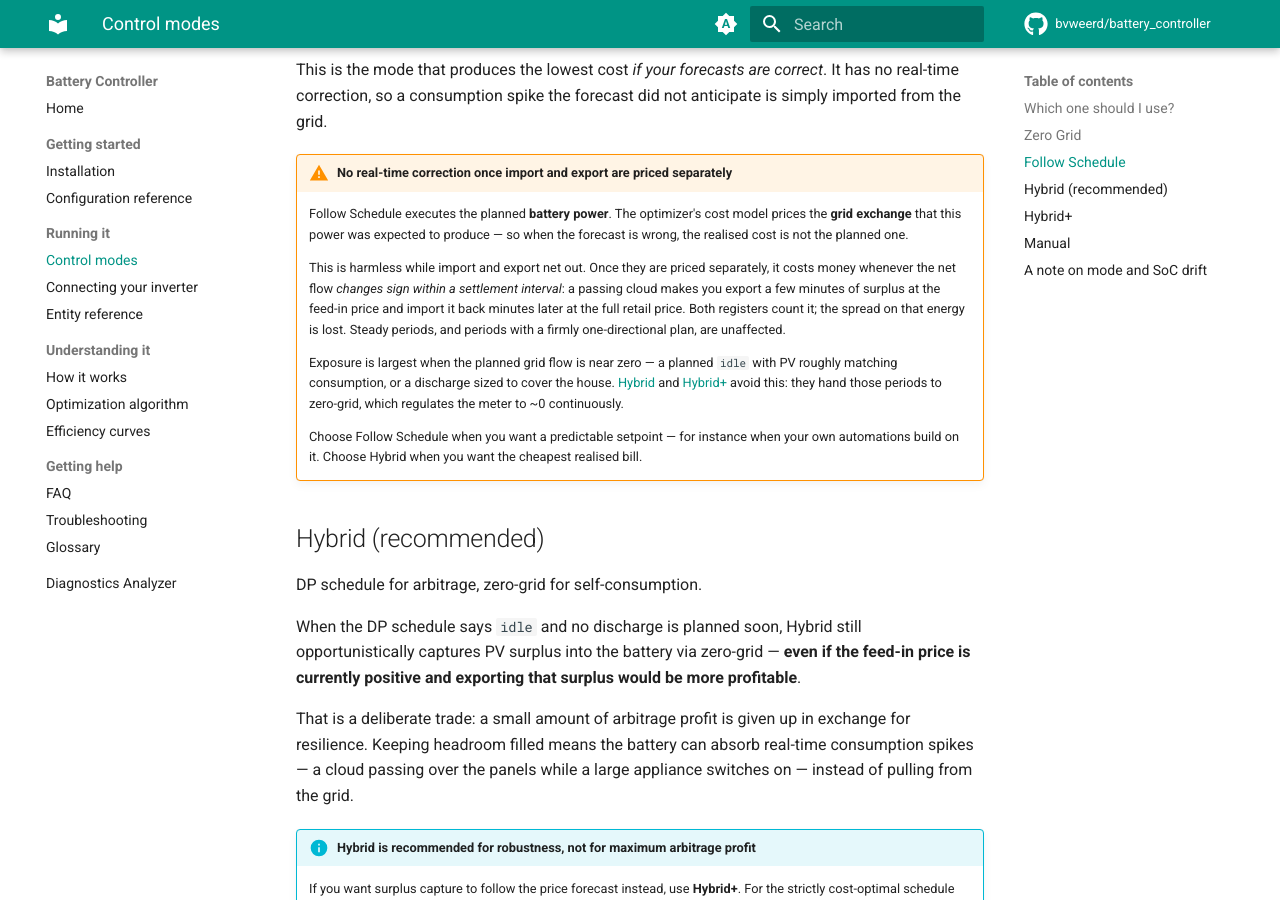
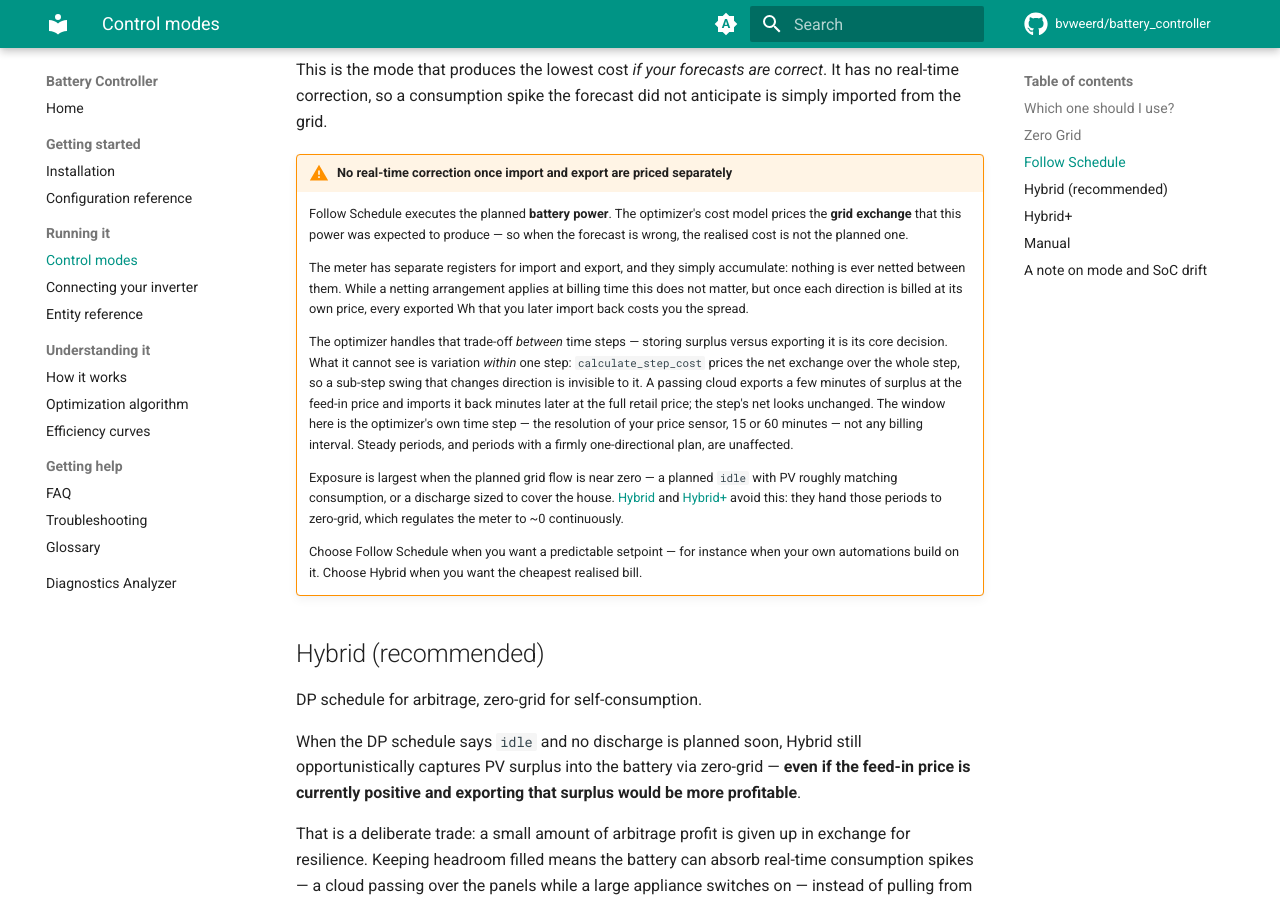
Before and after one commit to bvweerd/battery_controller, an MkDocs documentation site: the page built from docs/control-modes.md, in a window 1280 px wide and 900 px high, scrolled down 2373 px. Built offline with MkDocs 1.6.1 and Material for MkDocs 9.7.7, drawn with Linux system fonts in a browser that asks for light colours; comment, search, counter and statistics services are not loaded.

Commit message:
docs: correct the netting explanation in the Follow Schedule warning
"Changes sign within a settlement interval" was misleading. Import and
export registers never net against each other at the meter; a netting
arrangement is a billing rule layered on top, and its window is the
billing period, not any short interval. Once each direction is billed at
its own price there is no netting window at all.

The exposure is therefore a model-resolution limit, not a billing
boundary: the optimizer already prices the store-versus-export trade-off
between time steps, and only sub-step variation is invisible to it
because calculate_step_cost prices the net over the whole step. The
relevant window is the optimizer's time step — the price sensor's
resolution — which is what the text now says.

Co-Authored-By: Claude Opus 5 <noreply@anthropic.com>
Claude-Session: https://claude.ai/code/session_01KLjUmZWiLB6xHSeoLWUMjr

```diff
--- a/docs/control-modes.md
+++ b/docs/control-modes.md
@@ -60,12 +60,20 @@ imported from the grid.
     prices the **grid exchange** that this power was expected to produce — so when the
     forecast is wrong, the realised cost is not the planned one.
 
-    This is harmless while import and export net out. Once they are priced separately, it
-    costs money whenever the net flow *changes sign within a settlement interval*: a
-    passing cloud makes you export a few minutes of surplus at the feed-in price and
-    import it back minutes later at the full retail price. Both registers count it; the
-    spread on that energy is lost. Steady periods, and periods with a firmly
-    one-directional plan, are unaffected.
+    The meter has separate registers for import and export, and they simply accumulate:
+    nothing is ever netted between them. While a netting arrangement applies at billing
+    time this does not matter, but once each direction is billed at its own price, every
+    exported Wh that you later import back costs you the spread.
+
+    The optimizer handles that trade-off *between* time steps — storing surplus versus
+    exporting it is its core decision. What it cannot see is variation *within* one step:
+    `calculate_step_cost` prices the net exchange over the whole step, so a sub-step swing
+    that changes direction is invisible to it. A passing cloud exports a few minutes of
+    surplus at the feed-in price and imports it back minutes later at the full retail
+    price; the step's net looks unchanged. The window here is the optimizer's own time
+    step — the resolution of your price sensor, 15 or 60 minutes — not any billing
+    interval. Steady periods, and periods with a firmly one-directional plan, are
+    unaffected.
 
     Exposure is largest when the planned grid flow is near zero — a planned `idle` with
     PV roughly matching consumption, or a discharge sized to cover the house.
```
